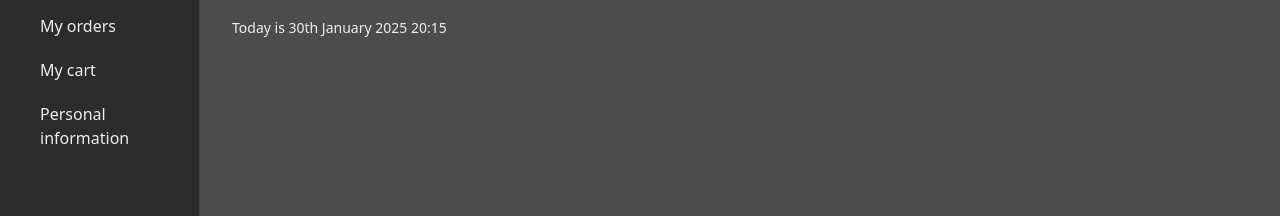
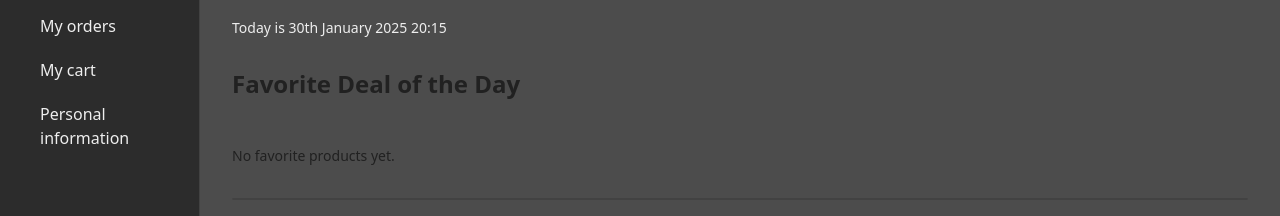
Before and after one commit to InnaTymoshenko/coffe_shop, a Next.js app: page /cabinet in a window 1280 px wide. Shown: the part 194-410 px from the top of the page. Built offline with nearby package versions, Linux system fonts and the light colour scheme; no server answers; a web font is replaced by a local one.

Commit message:
created discount page

```diff
--- a/app/(cabinet)/cabinet/favorites/page.tsx
+++ b/app/(cabinet)/cabinet/favorites/page.tsx
@@ -23,7 +23,7 @@ const AccountFavoritePage = () => {
 		<Shell className="container flex flex-col gap-8">
 			<div className="w-full flex flex-col gap-4 justify-start items-start text-gray-200">
 				<h1 className="text-3xl font-bold my-8">My Favorites Products</h1>
-				{favoriteProducts && moskUser && (
+				{favoriteProducts.length > 0 && moskUser ? (
 					<div className="w-full flex flex-wrap gap-8 justify-center">
 						{favoriteProducts?.map(product => (
 							<div
@@ -34,6 +34,8 @@ const AccountFavoritePage = () => {
 							</div>
 						))}
 					</div>
+				) : (
+					<p className="text-gray-200 text-xl font-bold my-8">No favorite products yet.</p>
 				)}
 			</div>
 		</Shell>
--- a/app/(cabinet)/cabinet/page.tsx
+++ b/app/(cabinet)/cabinet/page.tsx
@@ -1,13 +1,17 @@
+/* eslint-disable @next/next/no-img-element */
 'use client'
 
 import React from 'react'
 import Shell from '@/components/ui/shell'
 import { useAdminStore } from '@/store/admin-store'
 import { useCurrentFormattedDateTime } from '@/utils/hook/useCurrentFormattedDateTime'
+import { useFavoriteDiscountProduct } from '@/utils/hook/useFavoriteDiscountProduct'
+import DiscountProductCard from '@/components/discount-product-card'
 
 const AccountMainPage = () => {
 	const { moskUser } = useAdminStore()
 	const currentDateTime = useCurrentFormattedDateTime()
+	const discountedProduct = useFavoriteDiscountProduct()
 
 	return (
 		<Shell className="container flex flex-col gap-8">
@@ -15,6 +19,30 @@ const AccountMainPage = () => {
 				<h1 className="text-3xl font-bold my-8">{`Hello, ${moskUser.firstName}!`}</h1>
 				<p>{`Today is ${currentDateTime}`}</p>
 			</div>
+			<h2 className="text-2xl font-bold text-gray-900 mb-4">Favorite Deal of the Day</h2>
+			{discountedProduct ? (
+				<div className="relative group w-[16rem] h-[32rem] border border-gray-800 rounded-sm overflow-hidden flex flex-col items-center justify-between transition-transform duration-300 hover:scale-105">
+					<span className="absolute top-2 left-2 z-10 bg-orange-400 text-gray-900 text-xs font-semibold px-2 py-1 rounded-full shadow animate-pulse">
+						Special 5% Off
+					</span>
+					<img src={discountedProduct.src.medium} alt={discountedProduct.alt} className="w-full h-2/3 object-cover" />
+					<div className="p-4 w-full flex flex-col items-center justify-between gap-2">
+						<h3 className="text-lg font-semibold text-gray-100 text-center">{discountedProduct.alt}</h3>
+						<p className="text-orange-400 text-xl font-bold">${discountedProduct.price[0].price.toFixed(2)}</p>
+						<button className="bg-orange-600 hover:bg-orange-700 text-white px-4 py-2 rounded transition-all duration-200">
+							Add to Cart
+						</button>
+					</div>
+				</div>
+			) : (
+				<p>No favorite products yet.</p>
+			)}
+			<div className="w-full flex flex-col gap-2 justify-start items-start">
+				<div className="w-full border border-gray-800 rounded-sm relative overflow-hidden group">
+					{discountedProduct && <DiscountProductCard item={discountedProduct} />}
+					<div className="absolute inset-0 bg-gray-800/30 translate-y-full group-hover:translate-y-0 transition-transform duration-300 z-0" />
+				</div>
+			</div>
 		</Shell>
 	)
 }
--- /dev/null
+++ b/components/discount-product-card.tsx
@@ -0,0 +1,104 @@
+/* eslint-disable @next/next/no-img-element */
+'use client'
+
+import React, { useState } from 'react'
+import { useRouter } from 'next/navigation'
+import { Button } from './ui/button'
+import { useProductCart } from '@/store'
+import { IPrice, ProductData, QuantityType, Size } from '@/types/item-type'
+import { Badge } from './ui/badge'
+import ProductCardSize from './product-card-size'
+import { defaultPrice, quantityHandler } from '@/utils/fn'
+import AnimatedButton from './ui/animated-button'
+
+type Props = {
+	item: ProductData
+}
+
+const DiscountProductCard = ({ item }: Props) => {
+	const router = useRouter()
+	const [selected, setSelected] = useState<Size>('medium')
+	const { updateQuantity, addToCart } = useProductCart()
+
+	const selectedHandler = (value: Size) => {
+		setSelected(value)
+	}
+
+	const updateQuantityHandler = (item: ProductData, type: QuantityType, size: Size) => {
+		updateQuantity(item, type, size)
+	}
+
+	const addToCartHandler = (item: ProductData, size: Size) => {
+		addToCart(item, size)
+	}
+
+	return (
+		<div className="w-full text-gray-200 h-24 grid grid-cols-10 pr-2 content-normal items-center gap-2 relative z-10">
+			<img src={item.src.medium} alt={item.title} className="w-24 h-24 object-cover object-center" />
+			<div className="w-full pl-2 col-span-3 text-gray-200 flex flex-col gap-3">
+				<h3
+					className="text-2xl cursor-pointer hover:text-orange-500 transition-all duration-300"
+					onClick={() => router.push(`/menu/${item.id}`)}
+				>
+					{item.title}
+				</h3>
+				<p className="text-gray-400">{item.alt}</p>
+			</div>
+
+			{item.promotion ? (
+				<Badge variant="success" className="justify-self-center">
+					{item.promotion?.label}
+				</Badge>
+			) : (
+				<div />
+			)}
+			<div className="col-span-2">
+				{item.category === 'Coffee' && (
+					<div className="w-full flex justify-center items-center gap-2 text-lg">
+						{item.price.map((p: IPrice) => (
+							<div key={`coffe-${p.size}`}>
+								{p.size === 'small' && (
+									<ProductCardSize item={p} text={'S'} selected={selected} selectedHandler={selectedHandler} />
+								)}
+								{p.size === 'medium' && (
+									<ProductCardSize item={p} text={'M'} selected={selected} selectedHandler={selectedHandler} />
+								)}
+								{p.size === 'large' && (
+									<ProductCardSize item={p} text={'L'} selected={selected} selectedHandler={selectedHandler} />
+								)}
+							</div>
+						))}
+					</div>
+				)}
+			</div>
+			<div className="w-[50%] h-8 p-1 mx-auto flex justify-between items-center gap-2 border-2 border-gray-800 rounded-sm bg-gray-900 hover:border-gray-200 transition-all duration-300">
+				<Button
+					text="-"
+					className="button w-10 h-full"
+					onClick={() => updateQuantityHandler(item, 'decrement', selected)}
+				/>
+				<span>{quantityHandler(item, selected)}</span>
+				<Button
+					text="+"
+					className="button w-10 h-full"
+					onClick={() => updateQuantityHandler(item, 'increment', selected)}
+				/>
+			</div>
+			<div className="flex gap-2 items-center px-2">
+				<span className="text-gray-400">Price:</span>
+				<div className="flex items-center gap-1 text-xl">
+					<strong className="text-orange-600">$</strong>
+					<strong>{item.totalPrice === 0 ? defaultPrice(item, selected) : item.totalPrice.toFixed(2)}</strong>
+				</div>
+			</div>
+			<Button
+				className="button relative overflow-hidden h-10 bg-orange-600 py-2 px-4 border-2 border-orange-600 hover:border-gray-200 active:bg-orange-700 active:scale-95 transition-all duration-150"
+				onClick={() => addToCartHandler(item, selected)}
+			>
+				<AnimatedButton className="w-32 py-2 hover:-top-9" text={'Add to cart'} />
+			</Button>
+		</div>
+	)
+}
+
+export default DiscountProductCard
--- /dev/null
+++ b/utils/hook/useFavoriteDiscountProduct.tsx
@@ -0,0 +1,40 @@
+import { useMemo } from 'react'
+import { useSeasonalProducts } from './useSeasonalProducts'
+import { useProductCart } from '@/store'
+import { useAdminStore } from '@/store/admin-store'
+
+export const useFavoriteDiscountProduct = () => {
+	const { coffeeData, cupcakeData } = useProductCart()
+	const moskUser = useAdminStore(state => state.moskUser)
+	const coffeeUpdated = useSeasonalProducts(coffeeData)
+	const cupcakeUpdated = useSeasonalProducts(cupcakeData)
+
+	const favorites = useMemo(() => moskUser?.favoritesProductsIds ?? [], [moskUser])
+
+	const allProducts = useMemo(
+		() => [...coffeeUpdated.allWithPromo, ...cupcakeUpdated.allWithPromo],
+		[coffeeUpdated.allWithPromo, cupcakeUpdated.allWithPromo]
+	)
+
+	const discountedProduct = useMemo(() => {
+		if (!favorites.length) return null
+
+		const seed = new Date().toISOString().slice(0, 10)
+		const index = Math.abs(seed.split('').reduce((acc, char) => acc + char.charCodeAt(0), 0)) % favorites.length
+		const favoriteProductId = favorites[index]
+		const product = allProducts.find(p => p.id === favoriteProductId)
+
+		if (!product) return null
+
+		const discountedPrice = product.price.map(p => ({
+			...p,
+			price: +(p.price * 0.95).toFixed(2),
+			originalPrice: p.price,
+			isDiscounted: true
+		}))
+
+		return { ...product, price: discountedPrice }
+	}, [favorites, allProducts])
+
+	return discountedProduct
+}
```
